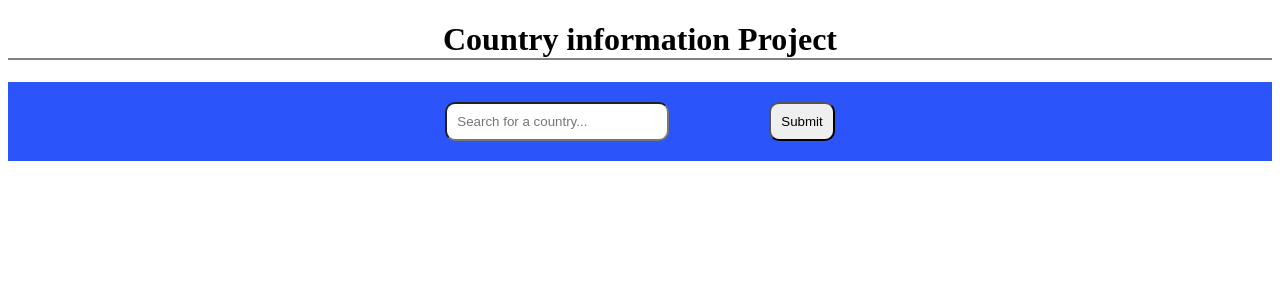
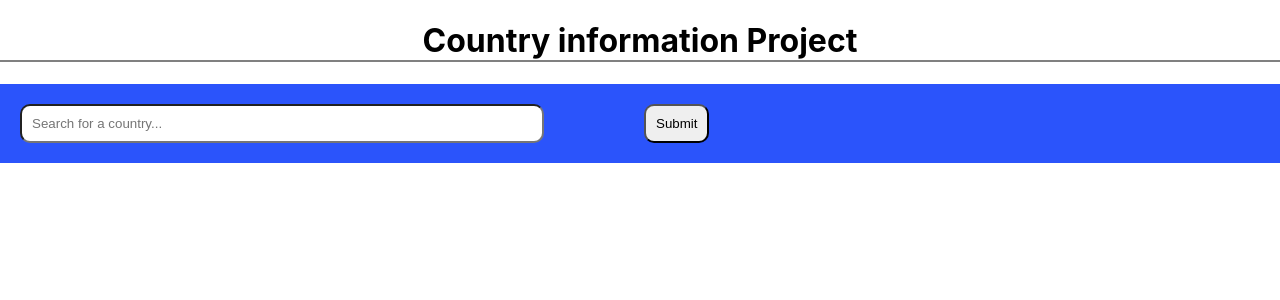
Before and after one commit to catwhitmer/country-project, a React (Create React App) app: page / in a window 1280 px wide. Shown: the top 300 px of the page. Built offline with nearby package versions, Linux system fonts and the light colour scheme.

Commit message:
added CSS and changed panel names

```diff
--- a/src/CountryInfo.js
+++ b/src/CountryInfo.js
@@ -40,7 +40,7 @@
       {countryData &&
         countryData.map((country) => (
           <div className="panelContainer" key={country.cca3}>
-            <div className="firstPanel">
+            <div className="infoPanel">
               <h2>Common Name: {country.name.common}</h2>
               <h2>Official Name: {country.name.official}</h2>
               <h2>Currency: {Object.values(country.currencies)[0].name}</h2>
@@ -49,7 +49,7 @@
               <h2>Country Capital: {country.capital}</h2>
               <h2>Population: {country.population}</h2>
             </div>
-            <div className="secondPanel">
+            <div className="flagPanel">
               <img
                 className="image"
                 src={country.flags[0]}
@@ -57,7 +57,7 @@
               />
               <img
                 className="image"
-                src={country.arms}
+                src={country.coatOfArms}
                 alt={`${country.name.common} Coat of Arms`}
               />
             </div>
--- a/src/index.css
+++ b/src/index.css
@@ -1,3 +1,17 @@
+body {
+  margin: 0;
+  font-family: -apple-system, BlinkMacSystemFont, 'Segoe UI', 'Roboto', 'Oxygen',
+    'Ubuntu', 'Cantarell', 'Fira Sans', 'Droid Sans', 'Helvetica Neue',
+    sans-serif;
+  -webkit-font-smoothing: antialiased;
+  -moz-osx-font-smoothing: grayscale;
+}
+
+code {
+  font-family: source-code-pro, Menlo, Monaco, Consolas, 'Courier New',
+    monospace;
+}
+
 .projectName {
   display: flex;
   justify-content: center;
@@ -9,41 +23,38 @@
 }
 
 .form {
-  display: flex;
-  justify-content: center;
   background-color: rgb(43, 84, 251);
   padding: 20px;
 }
 
 .searchBar {
-  width: 200px;
-  display: flex;
+  width: 500px;
   padding: 10px;
   margin-right: 100px;
   border-radius: 10px;
 }
 
 .button {
-  display: flex;
   padding: 10px;
   border-radius: 10px;
 }
 
 .panelContainer {
+  background-color: lightgray;
   height: 100%;
   display: flex;
   flex-direction: row;
   justify-content: center;
 }
 
-.firstPanel {
+.infoPanel {
   background: whitesmoke;
   border: 2px solid lightgray;
   margin: 20px;
   padding: 20px;
 }
 
-.secondPanel {
+.flagPanel {
   display: flex;
   flex-direction: column;
   background: whitesmoke;
```
